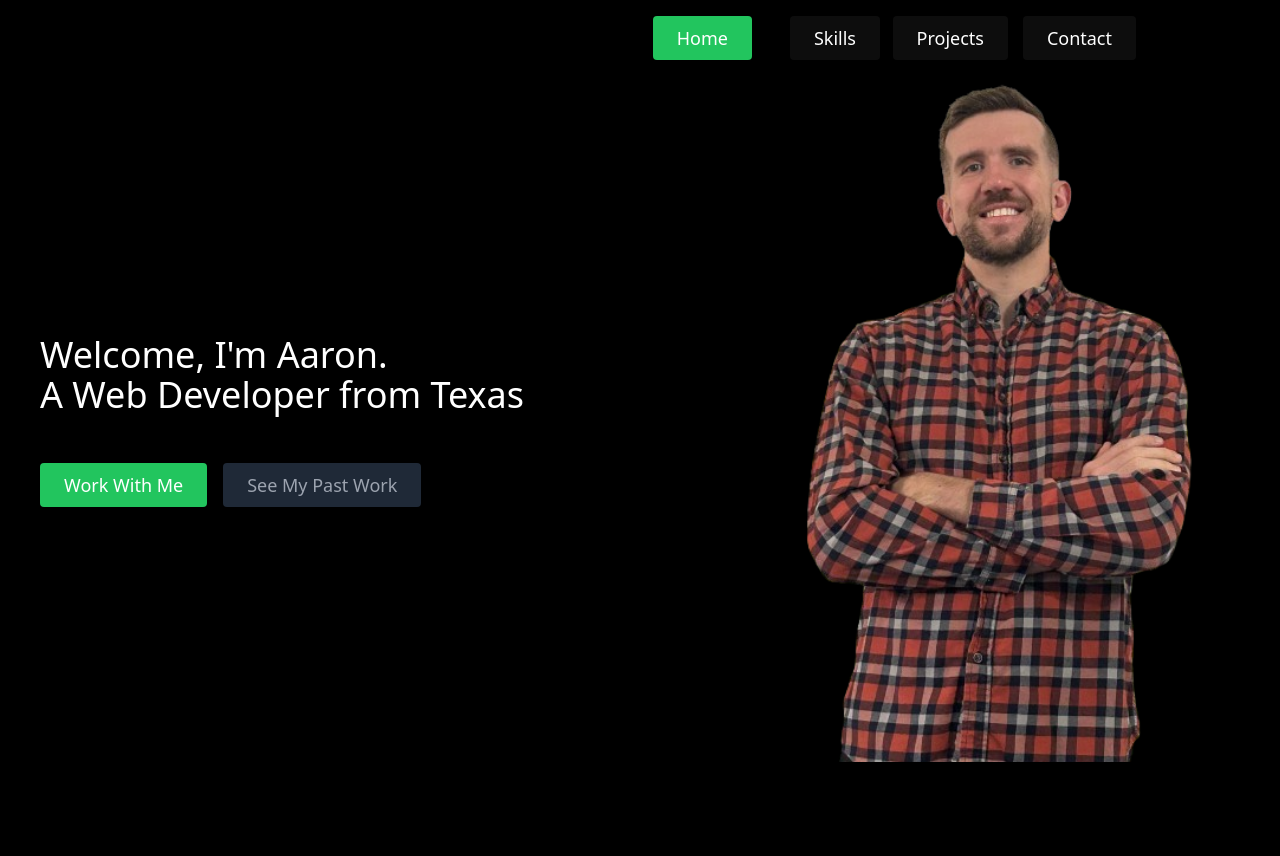
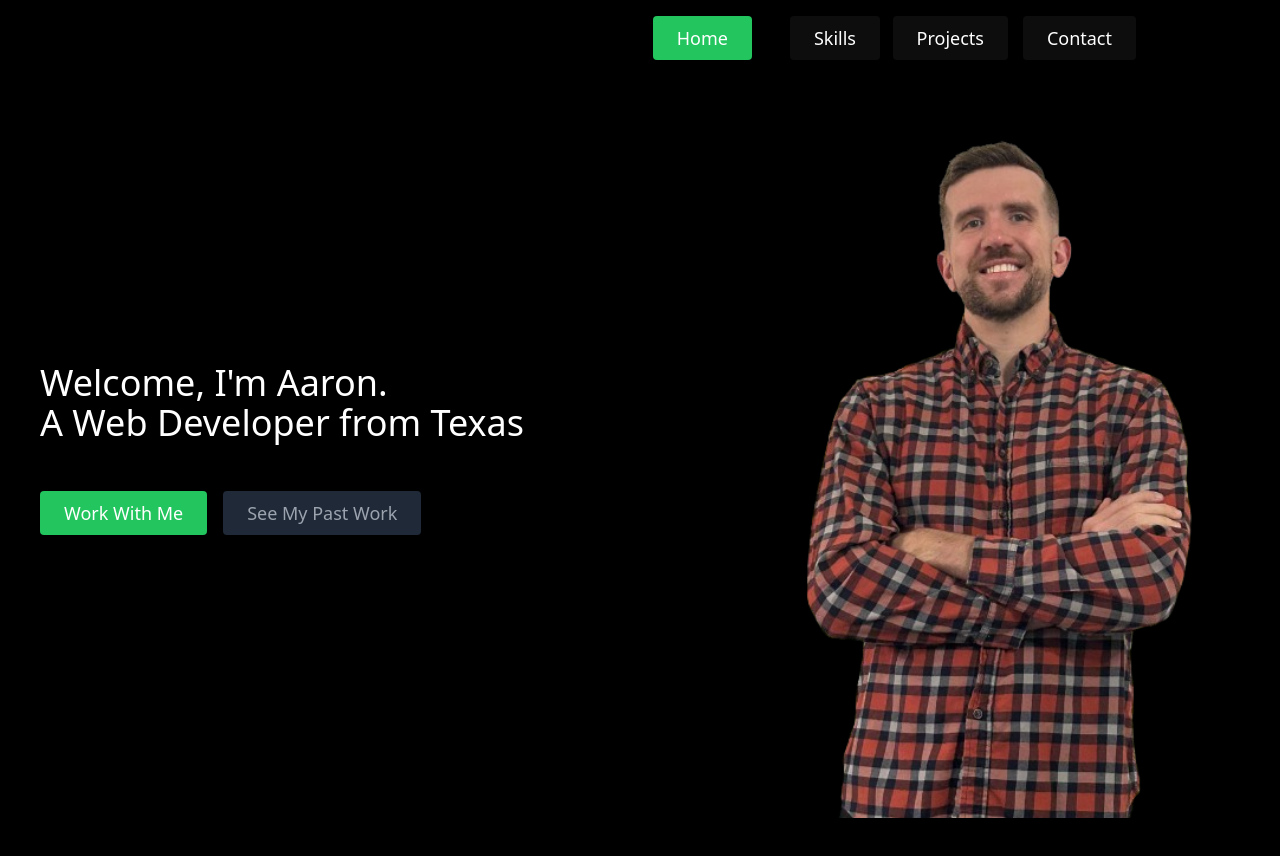
Before and after one commit to XeRoWaVe/ReactPortfolio, a React (Vite) app: page / in a window 1280 px wide. Shown: the top 856 px of the page. Built offline with nearby package versions, Linux system fonts and the light colour scheme; the HTML template or start-up script is replaced by a standard one.

Commit message:
updated about section and projects bg colors

```diff
--- a/src/Components/About/About.jsx
+++ b/src/Components/About/About.jsx
@@ -33,7 +33,7 @@ const About = () => {
           </div>
         </div>
           <img
-            className="lg:max-w-lg lg:w-full md:w-1/2 w-5/6 object-cover object-center rounded"
+            className="lg:max-w-lg lg:w-full md:w-1/2 w-5/6 object-cover object-center rounded mt-14"
             alt="hero"
             src={`/images/profilephoto.png`}
           />
--- a/src/Components/Projects/Projects.jsx
+++ b/src/Components/Projects/Projects.jsx
@@ -30,7 +30,7 @@ const Projects = () => {
                   className="absolute inset-0 w-full h-full object-cover object-center"
                   src={project.image}
                 />
-                <div className="px-8 py-10 relative z-10 w-full border-4 border-gray-800 bg-gray-900  opacity-0 hover:opacity-100">
+                <div className="px-8 py-10 relative z-10 w-full border-4 border-gray-800 bg-[#0D0D0D]  opacity-0 hover:opacity-100">
                   <h2 className="tracking-widest text-sm title-font font-medium  text-green-400 mb-1">
                     {project.subTitle}
                   </h2>
```
